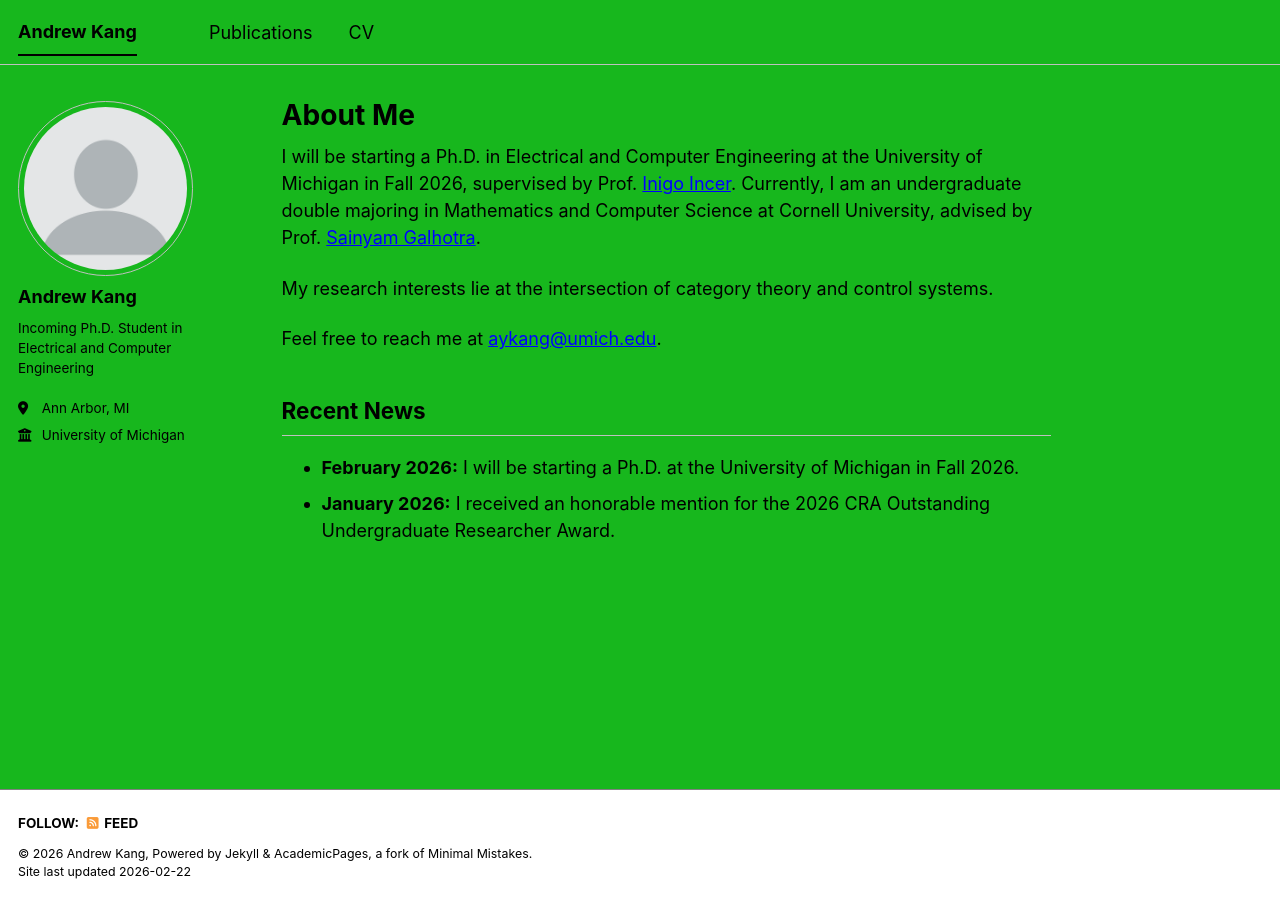
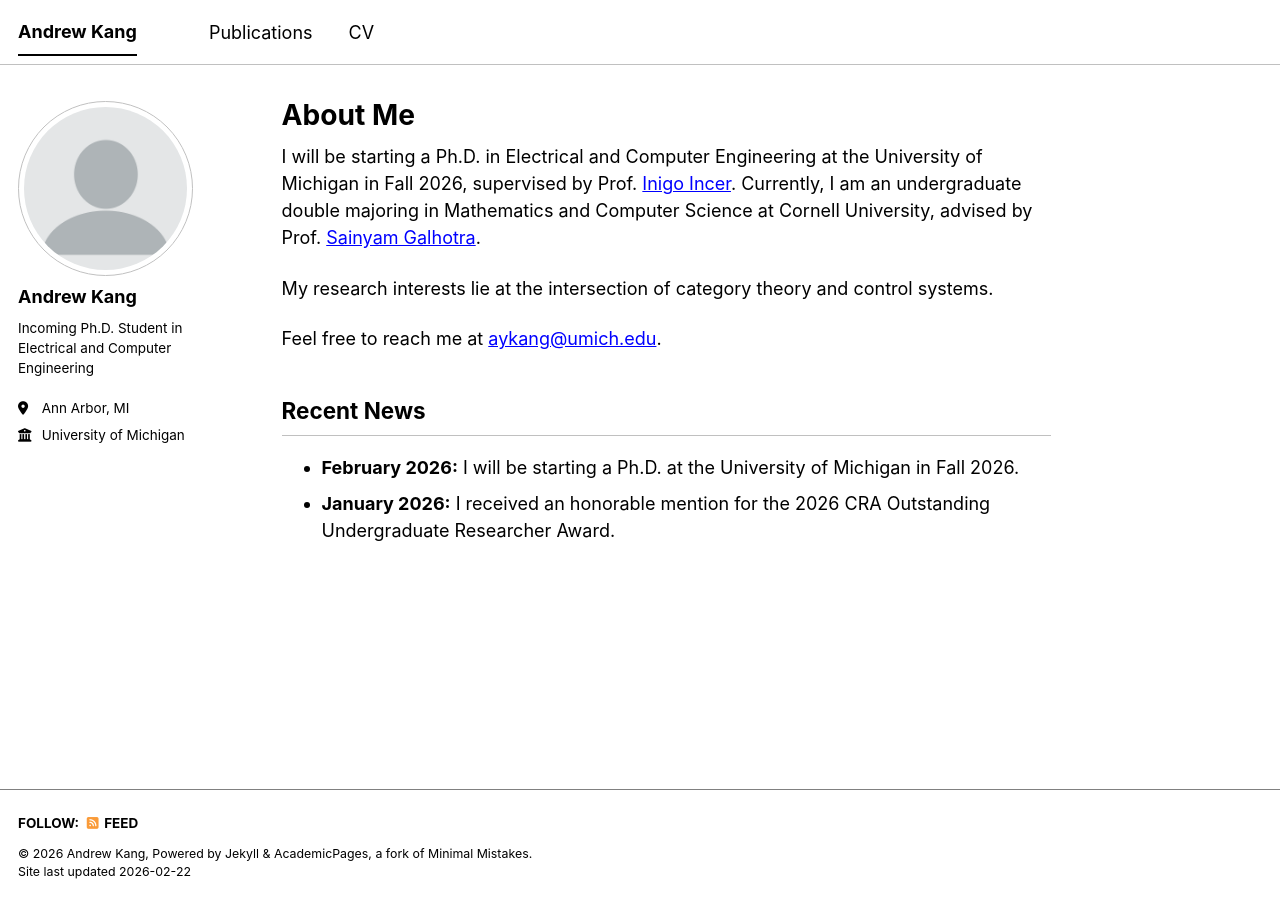
Before and after one commit to andrew-kang/andrew-kang.github.io, a Jekyll site: the page built from _pages/about.md, in a window 1280 px wide. Built offline with Jekyll 4.4.1, drawn with Linux system fonts in a browser that asks for light colours; a script bundle is joined from its source files by our own code; library files that are not in the unit come from our copies.

Commit message:
fix: undo experiments with theme colors

```diff
--- a/_sass/theme/_contrast_light.scss
+++ b/_sass/theme/_contrast_light.scss
@@ -7,10 +7,9 @@
 $darker-primary-color : mix(#000, $primary-color, 60%);
 $light-primary-color : mix(#fff, $primary-color, 50%);
 $lighter-primary-color : mix(#fff, $primary-color, 90%);
-$background : #17b71d;
-$background-light : #c40a0a;
-/*#fafafa;*/
-$background-lighter : #150da9;
+$background : #ffffff;
+$background-light : #fafafa;
+$background-lighter : #ffffff;
 $text : #000000;
 $text-muted : #404040;
 $link : #0000ff;
```
